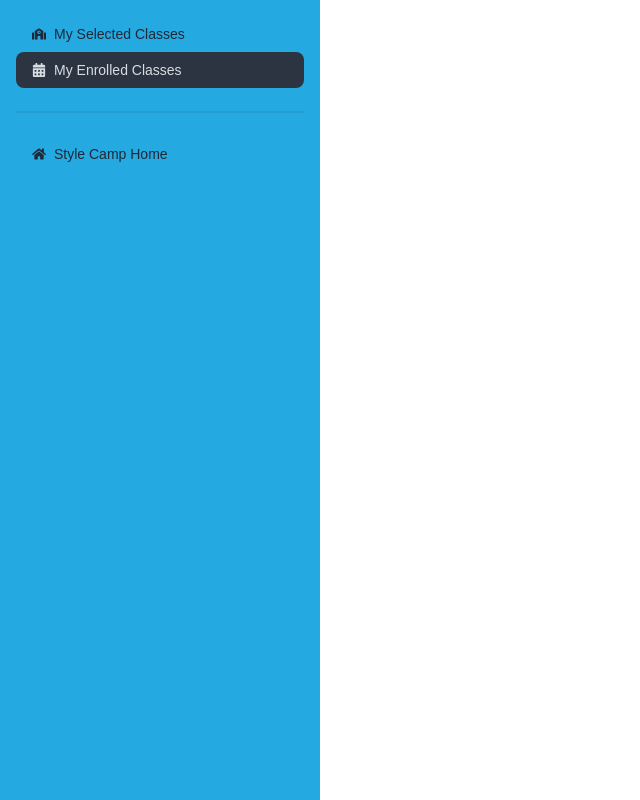
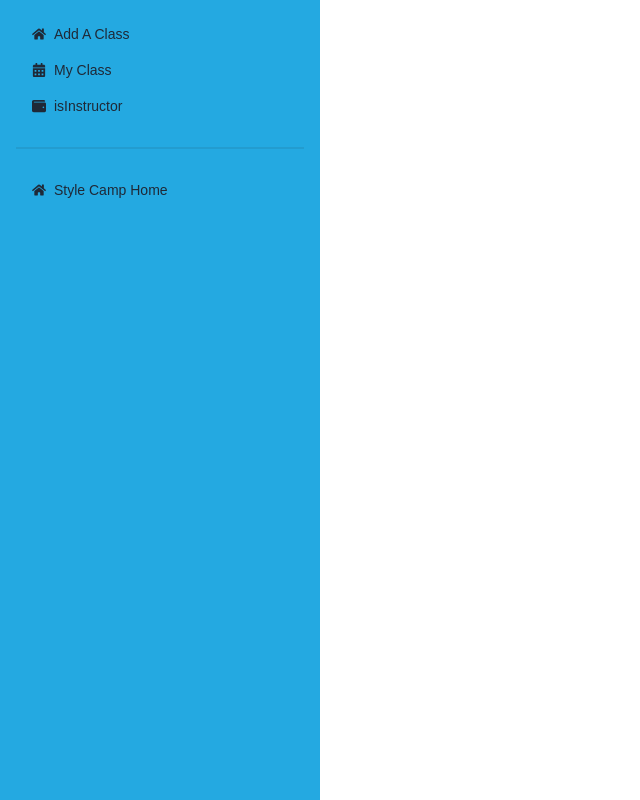
Before and after one commit to abdullahtusar/style-camp-client, a React (Vite) app: page /dashboard in a window 1280 px wide. Shown: the whole page, without its empty margins (0-640 px from the left). Built offline with nearby package versions, Linux system fonts and the light colour scheme; no server answers; a web font is replaced by a local one.

Commit message:
Instructor dashboard added

```diff
--- a/src/Layout/DashboardLayout.jsx
+++ b/src/Layout/DashboardLayout.jsx
@@ -7,7 +7,7 @@ const DashboardLayout = () => {
     //const isAdmin = true;
     //const [isAdmin] = useAdmin();
     const isAdmin = false;
-    const isInstructor = false;
+    const isInstructor = true;
     return (
         <>
             <div className="drawer lg:drawer-open">
@@ -31,8 +31,8 @@ const DashboardLayout = () => {
                                 <li><NavLink to="/dashboard/allusers"><FaUsers></FaUsers> All Users</NavLink></li>
                             </> :
                             isInstructor ? <>
-                            <li><NavLink to="/dashboard/userhome"><FaHome></FaHome> User Home</NavLink></li>
-                            <li><NavLink to="/dashboard/reservation"><FaCalendarAlt></FaCalendarAlt> Reservation</NavLink></li>
+                            <li><NavLink to="/dashboard/addAClass"><FaHome></FaHome>Add A Class</NavLink></li>
+                            <li><NavLink to="/dashboard/myClass"><FaCalendarAlt></FaCalendarAlt> My Class</NavLink></li>
                             <li><NavLink to="/dashboard/history"><FaWallet></FaWallet> isInstructor</NavLink></li>
 
                             </> :
--- /dev/null
+++ b/src/pages/Dashboard/InstructorsDashboard/AddAClass/AddAClass.jsx
@@ -0,0 +1,9 @@
+const AddAClass = () => {
+    return (
+        <div>
+            <p>Add A Class</p>
+        </div>
+    );
+};
+
+export default AddAClass;
--- /dev/null
+++ b/src/pages/Dashboard/InstructorsDashboard/MyClass/MyClass.jsx
@@ -0,0 +1,11 @@
+
+
+const MyClass = () => {
+    return (
+        <div>
+            <p>My Class</p>
+        </div>
+    );
+};
+
+export default MyClass;
```
Also changed, not shown: src/routes/Routes.jsx (+9 -2 lines).
